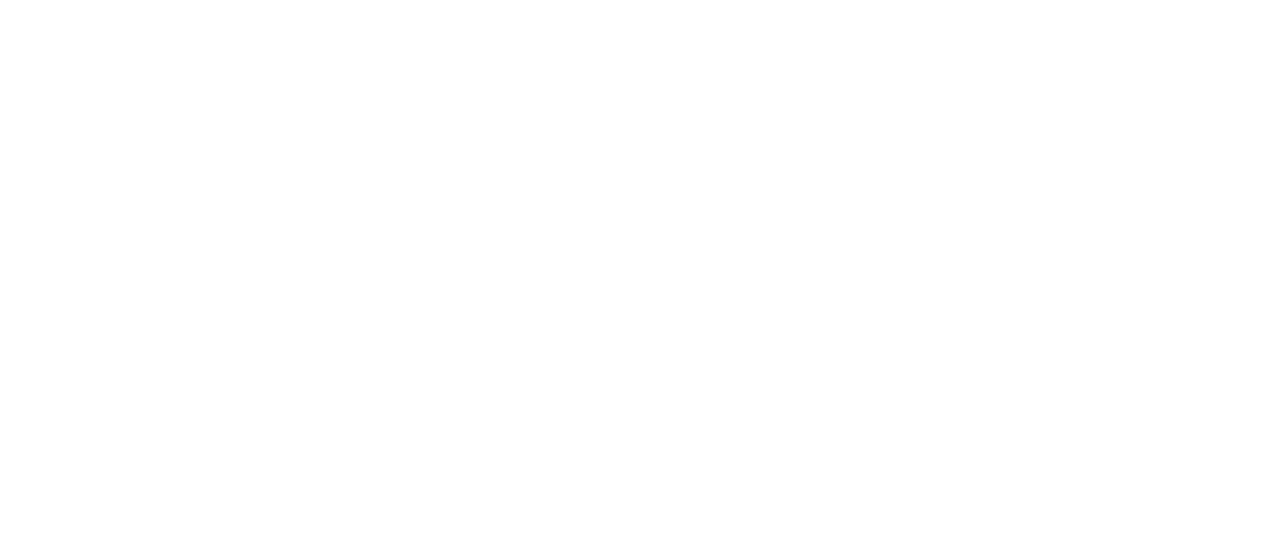
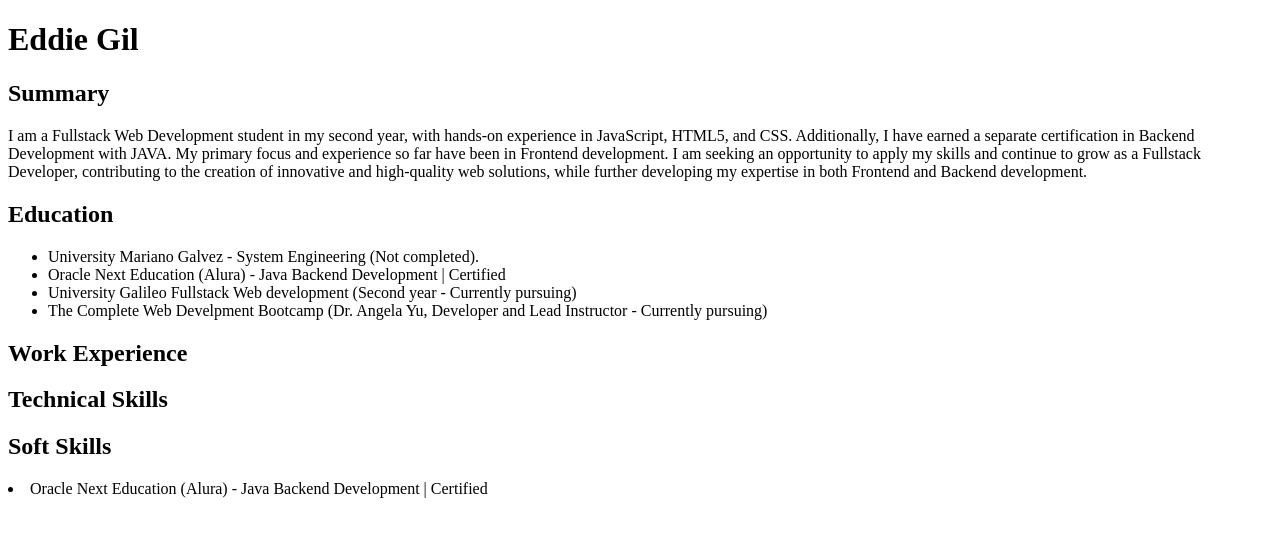
Before and after one commit to EddieGilXD/Resume, a plain HTML site: page index.html in a window 1280 px wide. Drawn offline with Linux system fonts and the light colour scheme.

Commit message:
I have initiated my resume

```diff
--- a/index.html
+++ b/index.html
@@ -4,20 +4,31 @@
         <meta charset="UTF-8">
         <title>My resume</title>
         <body>
-            <Summary>
-
-            </Summary>
+            <h1>Eddie Gil</h1>
+            <summary>
+                <h2>Summary</h2>
+                <p>I am a Fullstack Web Development student in my second year, with hands-on experience in JavaScript, HTML5, and CSS. Additionally, I have earned a separate certification in Backend Development with JAVA. My primary focus and experience so far have been in Frontend development. I am seeking an opportunity to apply my skills and continue to grow as a Fullstack Developer, contributing to the creation of innovative and high-quality web solutions, while further developing my expertise in both Frontend and Backend development.</p>
+            </summary>
             <education>
-
+                <h2>Education</h2>
+                <ul>
+                    <li>University Mariano Galvez - System Engineering (Not completed).</li>
+                    <li>Oracle Next Education (Alura) - Java Backend Development | Certified</li>
+                    <li>University Galileo Fullstack Web development (Second year - Currently pursuing)</li>
+                    <li>The Complete Web Develpment Bootcamp (Dr. Angela Yu, Developer and Lead Instructor - Currently pursuing)</li>
+                </ul>
             </education>
             <work_experience>
-
+                <h2>Work Experience</h2>
             </work_experience>
             <skills>
-
+                <h2>Technical Skills</h2>
+                    <ul></ul>
+                <h2>Soft Skills</h2>
+                    <ul></ul>
             </skills>
             <certifications>
-
+                <li>Oracle Next Education (Alura) - Java Backend Development | <a https://app.aluracursos.com/user/djuntaied/program/5/certificate">Certified</a></li>
             </certifications>
         </body>
     </head>
```
